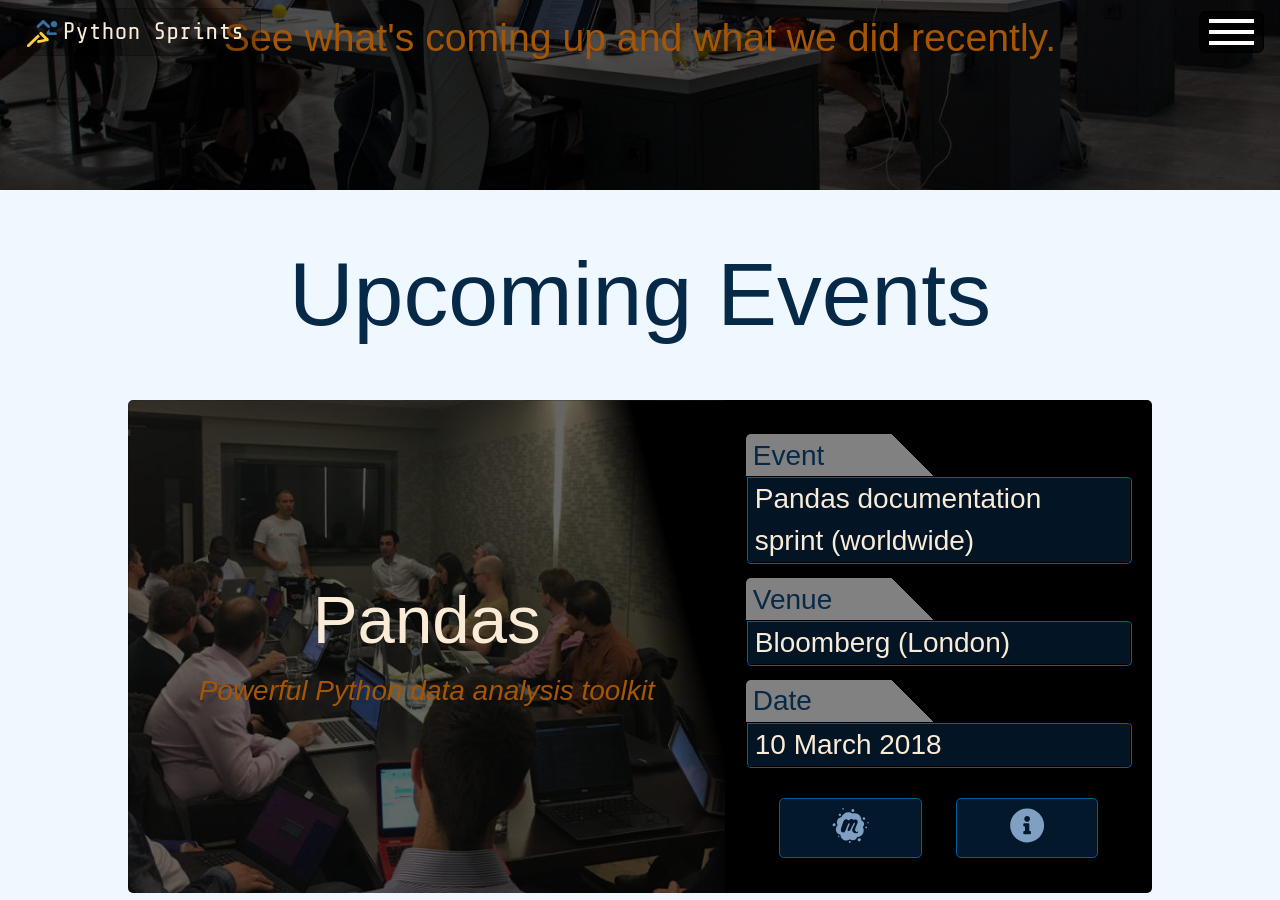
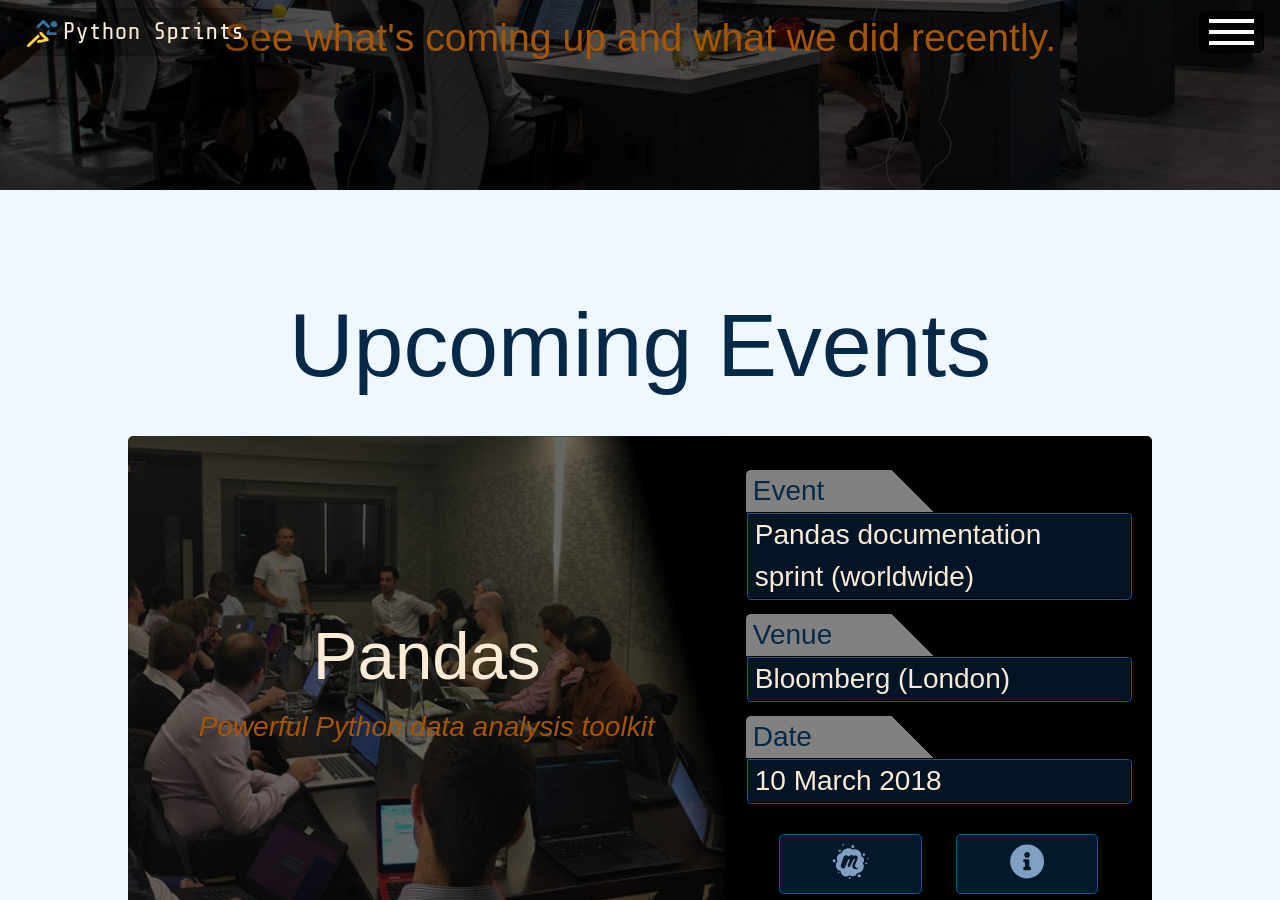
Before and after one commit to python-sprints/python-sprints.github.io, a Jekyll site: the page built from _pages/03_events.html, in a window 1280 px wide and 900 px high, scrolled down 303 px. Built offline with Jekyll 4.4.1, drawn with Linux system fonts in a browser that asks for light colours; nearby versions of some CDN libraries; some web fonts are replaced.

Commit message:
Added larger top margin to separate sections from each other in events page. Increased info events__icon size for recent events.

```diff
--- a/_sass/events.scss
+++ b/_sass/events.scss
@@ -16,10 +16,12 @@
 
 .events-page__upcoming-section-title {
   @extend .section-title;
+  margin-top: 10%;
 }
 
 .events-page__recent-section-title {
   @extend .section-title;
+  margin-top: 10%;
 }
 
 @media (min-width: 768px) {
@@ -29,8 +31,8 @@
 }
 
 .events-page__event-container {
-  margin-top: 2.5%;
-  margin-bottom: 2.5%;
+  margin-top: 1%;
+  margin-bottom: 1%;
 }
 
 .events-page__img-container {
--- a/_sass/style.scss
+++ b/_sass/style.scss
@@ -447,7 +447,7 @@
 }
 
 .events__icon {
-  font-size: 2em;
+  font-size: 3em;
   position: relative;
   top: 50%;
   left: 50%;
```
